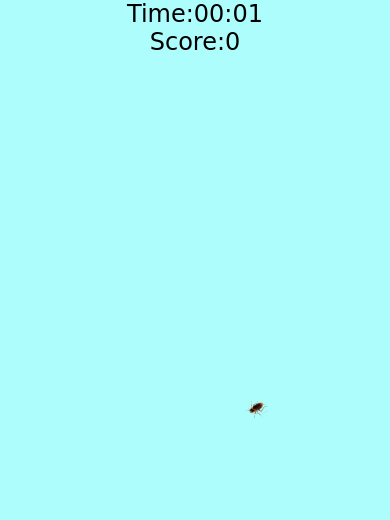
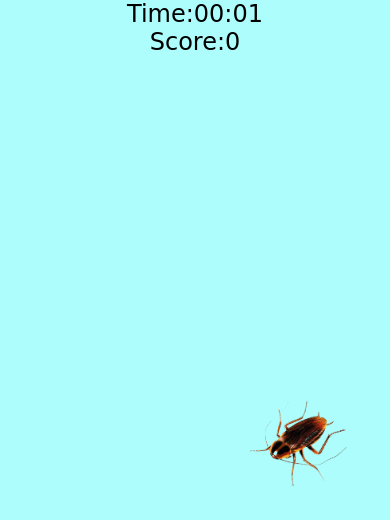
Before and after one commit to MaheshRath08/JS_Bug_Catcher_game, a plain HTML site: page index.html in a window 390 px wide. Both pictures are taken after a click on the button "YES". Drawn offline with Linux system fonts and the light colour scheme.

Commit message:
made it responsive

```diff
--- a/style.css
+++ b/style.css
@@ -56,3 +56,12 @@
     0%{transform: scale(1.8);}
     100%{transform: scale(0.1);}
 }
+@media only screen and (max-width: 1100px){
+    .bugCont{width: 20%;}
+}
+@media only screen and (max-width: 600px){
+    .bugCont{width: 30%;}
+}
+@media only screen and (max-width: 300px){
+    .bugCont{width: 40%;}
+}
```
